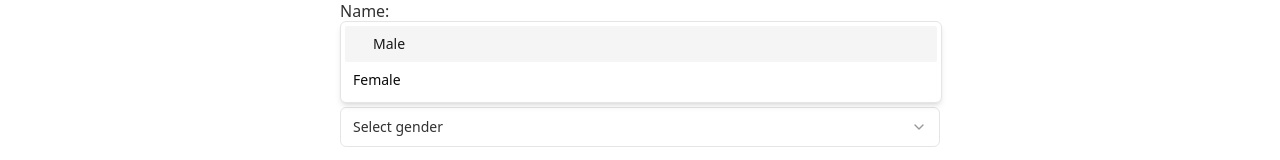
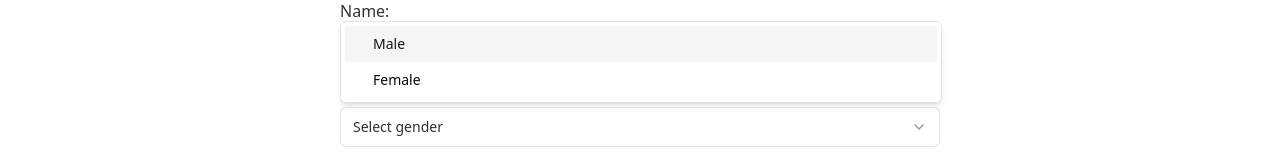
Before and after one commit to nisrinous/docdotid, a Next.js app: page /user/profile in a window 1280 px wide. Both pictures are taken after a click on the button "Select gender". Shown: the part 616-776 px from the top of the page. Built offline with nearby package versions, Linux system fonts and the light colour scheme; no server answers.

Commit message:
feat: fix bug in gender dropdown

```diff
--- a/src/pages/user/profile/index.tsx
+++ b/src/pages/user/profile/index.tsx
@@ -104,26 +104,13 @@ const ProfilePage = () => {
               </SelectTrigger>
               <SelectContent className="items-center justify-center">
                 <SelectItem value="Male" className="p-2">
-                  {" "}
                   <p className="ml-5">Male</p>
                 </SelectItem>
                 <SelectItem value="Female" className="p-2">
-                  {" "}
-                  <p>Female</p>
+                  <p className="ml-5">Female</p>
                 </SelectItem>
               </SelectContent>
             </Select>
-            {/* <select
-              onChange={(e) =>
-                setUpdatedData({
-                  ...updatedData,
-                  gender: e.target.value as "male" | "female",
-                })
-              }
-            >
-              <option value="male">Male</option>
-              <option value="female">Female</option>
-            </select> */}
           </label>
           <label>
             Age:
```
